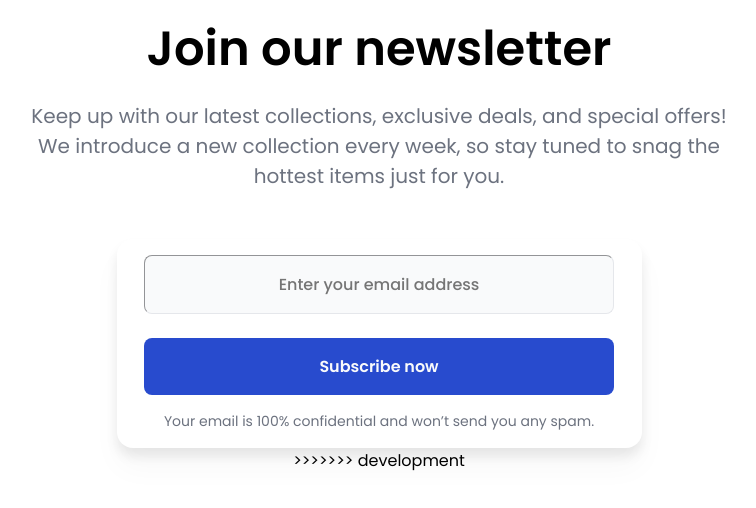
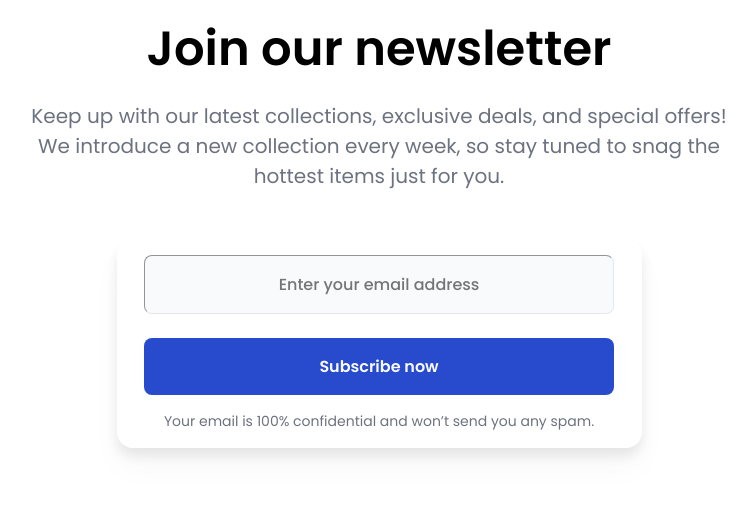
Before and after one commit to Srivatsava1999/dev_challenges, a plain HTML site: page devchallenges3/index.html in a window 1280 px wide. Shown: the part 226-734 px from the top of the page, without its empty margins (261-1017 px from the left). Drawn offline with nearby package versions, Linux system fonts and the light colour scheme.

Commit message:
removed >>>>>development git marker from html file

```diff
--- a/devchallenges3/index.html
+++ b/devchallenges3/index.html
@@ -66,4 +66,3 @@
         </section>
     </body>
 </html>
->>>>>>> development
```
